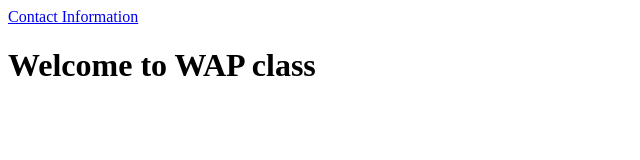
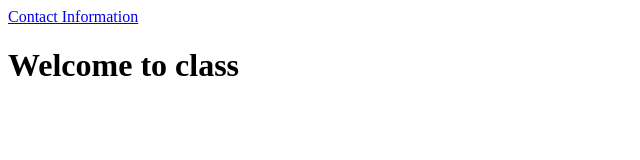
Before and after one commit to giripriya3154/cs472-wap-202203, a plain HTML site: page index.html in a window 1280 px wide. Shown: the whole page, without its empty margins (0-640 px from the left). Drawn offline with Linux system fonts and the light colour scheme.

Commit message:
Update index.html

```diff
--- a/index.html
+++ b/index.html
@@ -8,7 +8,7 @@
 </head>
 <body>
     <a href="contact.html#para2">Contact Information</a>
-    <h1>Welcome to WAP class</h1>
+    <h1>Welcome to  class</h1>
 
 </body>
 </html>
```
